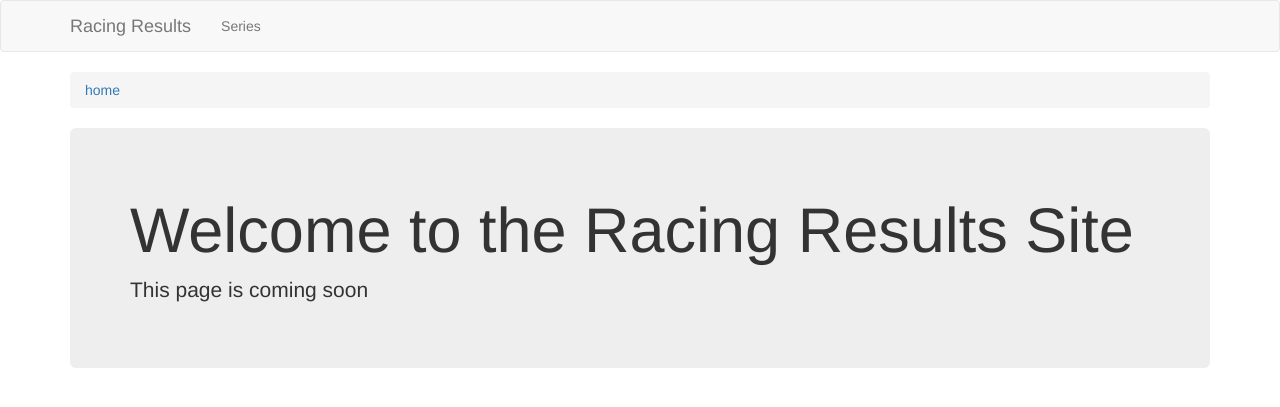
After one commit to lewisshaw/newracing, a PHP site: template app/Ui/views/user/home.twig in a window 1280 px wide. The commit adds this page. Shown: the top 407 px of the page. Run offline with PHP 8.4, Linux system fonts and the light colour scheme; the template is opened without the code that fills it, so the values that code supplies are empty; some libraries are stand-ins or nearby versions.

Commit message:
Added placeholder user page

```diff
--- a/app/Racing/src/ServiceProvider/Twig.php
+++ b/app/Racing/src/ServiceProvider/Twig.php
@@ -10,7 +10,6 @@ class Twig implements ServiceProviderInterface
     {
         $app['twig'] = $app->share($app->extend('twig', function($twig, $app) {
             $token = $app['security.token_storage']->getToken();
-
             if (null !== $token) {
                 $user = $token->getUser();
                 $twig->addGlobal('user', ['name' => (string) $user]);
--- /dev/null
+++ b/app/Ui/views/user/home.twig
@@ -0,0 +1,7 @@
+{% extends "user/layout.twig" %}
+{% block content %}
+<div class="jumbotron">
+  <h1>Welcome to the Racing Results Site</h1>
+  <p>This page is coming soon</p>
+</div>
+{% endblock %}
--- /dev/null
+++ b/app/Ui/views/user/layout.twig
@@ -0,0 +1,48 @@
+<!DOCTYPE html>
+<html lang="en">
+<head>
+<title>{{ title }}</title>
+<meta name="viewport" content="width=device-width, initial-scale=1.0">
+<link rel="stylesheet" href="https://maxcdn.bootstrapcdn.com/bootstrap/3.3.5/css/bootstrap.min.css">
+<link rel="stylesheet" href="https://cdnjs.cloudflare.com/ajax/libs/bootstrap-datepicker/1.4.0/css/bootstrap-datepicker.min.css">
+</head>
+
+<body>
+  <nav class="navbar navbar-default">
+    <div class="container">
+      <div class="navbar-header">
+        <button type="button" class="navbar-toggle collapsed" data-toggle="collapse" data-target="#navbar" aria-expanded="false" aria-controls="navbar">
+          <span class="sr-only">Toggle navigation</span>
+          <span class="icon-bar"></span>
+          <span class="icon-bar"></span>
+          <span class="icon-bar"></span>
+        </button>
+        <a class="navbar-brand" href="">Racing Results</a>
+      </div>
+      <div id="navbar" class="collapse navbar-collapse">
+        <ul class="nav navbar-nav">
+          <li class ="{% if isSeriesActive is defined %}active{% endif %}"><a href="/series">Series</a></li>
+        </ul>
+      </div>
+    </div>
+  </nav>
+
+    <div class="container">
+      <ol class="breadcrumb">
+        {% block breadcrumb %}
+          <li><a href='/'>home</a></li>
+        {% endblock %}
+      </ol>
+      <div class="starter-template">
+        {% block content %}{% endblock %}
+      </div>
+
+    </div>
+
+    <script src="https://ajax.googleapis.com/ajax/libs/jquery/1.11.3/jquery.min.js"></script>
+    <script src="https://maxcdn.bootstrapcdn.com/bootstrap/3.3.5/js/bootstrap.min.js"></script>
+    <script src="https://cdnjs.cloudflare.com/ajax/libs/bootstrap-datepicker/1.4.0/js/bootstrap-datepicker.min.js"></script>
+    <script src="../../assets/js/ie10-viewport-bug-workaround.js"></script>
+    {%block scripts %}{% endblock %}
+</body>
+</html>
--- a/public/index.php
+++ b/public/index.php
@@ -12,8 +12,8 @@ foreach ($servies as $service => $config) {
     $app->register(new $service(), $config);
 }
 
-$app->get('/', function(Request $request) use ($app) {
-    return 'Hi, this page is coming soon';
+$app['home.controller'] = $app->share(function () use ($app) {
+    return new RacingUi\Controller\User\HomeController($app['twig'], $app);
 });
 
 $app->get('/admin', function(Request $request) use ($app) {
@@ -36,5 +36,6 @@ $app->mount('admin/series/{seriesId}/races', new RacingUi\Controller\Provider\Ra
 $app->mount('admin/races/{raceId}/results', new RacingUi\Controller\Provider\HandicapResult());
 $app->mount('admin/races/{raceId}/classresults', new RacingUi\Controller\Provider\ClassResult());
 $app->mount('admin/races/{raceId}/unfinishedresults', new RacingUi\Controller\Provider\UnfinishedResult());
+$app->mount('/', new RacingUi\Controller\User\Provider\Home());
 
 $app->run();
```
Also changed, not shown: app/Ui/src/Controller/User/HomeController.php (added, +32 -0 lines), app/Ui/src/Controller/User/Provider/Home.php (added, +17 -0 lines).
